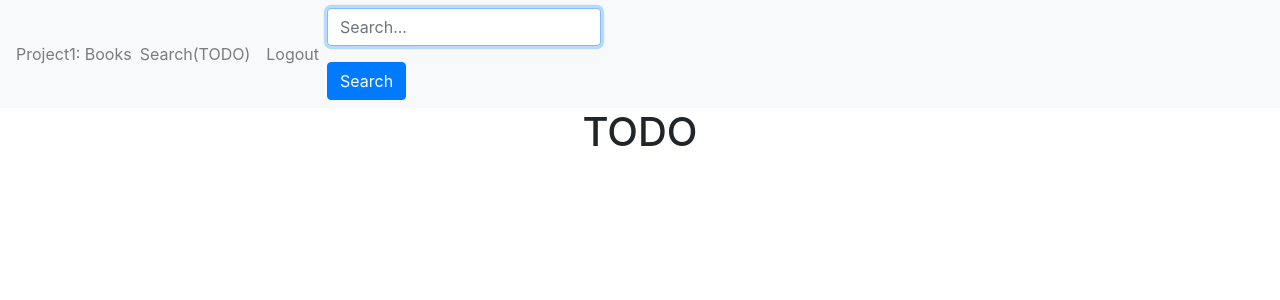
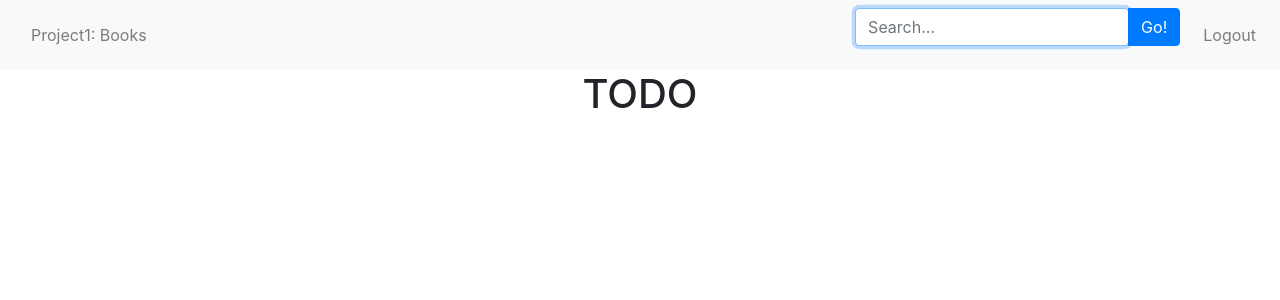
Before and after one commit to Faaab/cs50w-project1, a Flask app: page /loginhome in a window 1280 px wide. Shown: the top 300 px of the page. Run offline with Flask 2, Linux system fonts and the light colour scheme; the visitor is signed in with stand-in values (Sample User, id 1); some libraries are stand-ins or nearby versions.

Commit message:
Improved search bar styling

```diff
--- a/templates/loggedin.html
+++ b/templates/loggedin.html
@@ -9,23 +9,43 @@
 
 <body>
   <nav class="navbar navbar-expand-lg navbar-light bg-light">
+    <div class="container-fluid">
       <span class="navbar-text">Project1: Books</span>
 
+      <!-- <div class="input-group">
+      <form class="navbar-form" action="/search" method="get">
+      <div class="form-group">
+      <input type="text" class="form-control" placeholder="Search..." autofocus name="search"/>
+    </div>
+
+    <div class="input-group-btn">
+    <button type="submit" class="btn btn-primary">Search</button>
+  </div> -->
+
+  <form class="navbar-form navbar-center" action="/search" method="get">
+    <div class="form-group">
+      <div class="input-group mb-3">
+        <div class="col-xs-3">
+          <input type="text" class="form-control" placeholder="Search..." autofocus name="search">
+        </div>
+        <div class="input-group-append">
+          <button class="btn btn-primary" type="submit">Go!</button>
+        </div>
+      </div>
+    </div>
+  </form>
+
+</form>
+</div>
+
+
 <ul class="navbar-nav">
-      <li class="nav-item">
-        <a class="nav-link" href="#">Search(TODO)</a>
-      </li>
   <li class="nav-item">
     <a class="nav-link" href="/logout">Logout</a>
   </li>
 </ul>
 
-    <form action="/search" method="get">
-      <div class="form-group">
-        <input type="text" class="form-control" placeholder="Search..." autofocus name="search"/>
 </div>
-      <button type="submit" class="btn btn-primary">Search</button>
-    </form>
 </nav>
 
 {% block body %}
```
Also changed, not shown: 2 other files. Lines whose indentation alone changed are shown as unchanged.
